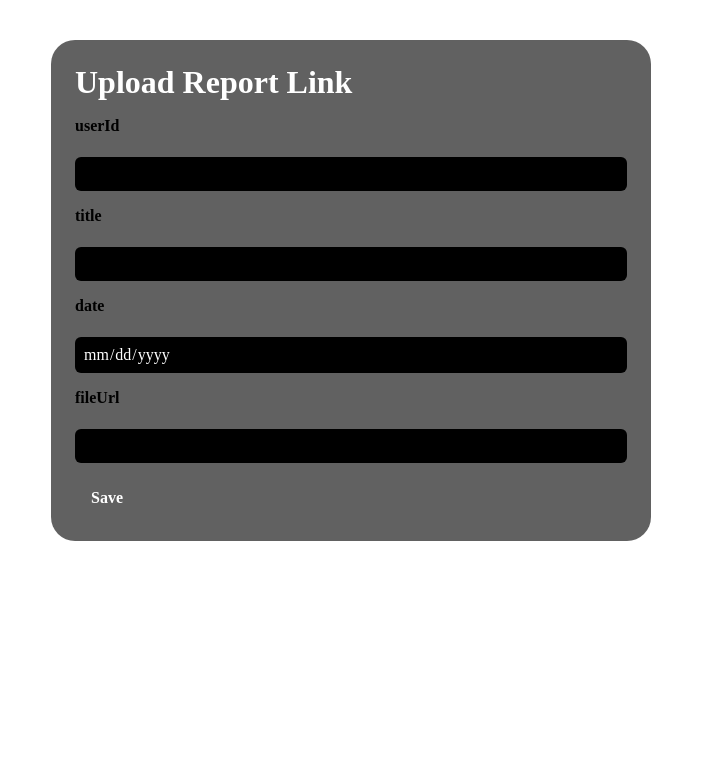
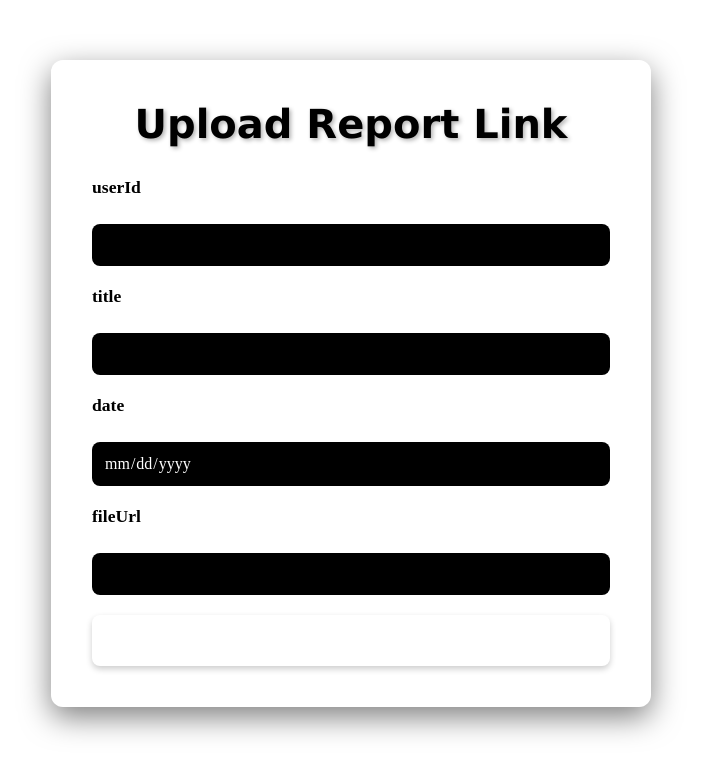
Before and after one commit to davepatel2/RP_laurain_frontend, a Next.js app: page /admin in a window 1280 px wide. Shown: the top 774 px of the page, without its empty margins (289-990 px from the left). Built offline with nearby package versions, Linux system fonts and the light colour scheme; no server answers.

Commit message:
updated account styles

```diff
--- a/styles/account.css
+++ b/styles/account.css
@@ -2,8 +2,12 @@
 .account-container {
     max-width: 1000px;
     margin: 40px auto;
-    padding: 0 16px;
-
+    padding: 30px;
+    background-color: var(--gray_800);
+    border-radius: 12px;
+    box-shadow: 0 10px 30px rgba(0, 0, 0, 0.5); /* Stronger shadow */
+    border: 1px solid rgba(255, 255, 255, 0.1);
+    color: var(--white_a700);
   }
 
   /* and for your list of reports: */
@@ -14,10 +18,20 @@
   }
 
   .report-item {
-    background: var(--gray_800);
-    padding: 12px;
-    border-radius: var(--radius-xs);
-    margin-bottom: 12px;
+    background: var(--gray_900);
+    padding: 25px;
+    border-radius: 12px;
+    box-shadow: 0 5px 15px rgba(0, 0, 0, 0.3); /* Refined shadow */
+    display: flex;
+    flex-direction: column;
+    justify-content: space-between;
+    transition: transform 0.3s ease, box-shadow 0.3s ease; /* Add transition for hover */
+    border: 1px solid rgba(255, 255, 255, 0.05);
+  }
+
+  .report-item:hover {
+    transform: translateY(-8px); /* Lift effect on hover */
+    box-shadow: 0 12px 25px rgba(0, 0, 0, 0.4);
   }
 
   .report-item h2 {
@@ -40,12 +54,16 @@
   /* Container & Heading */
 .account-container h1 {
   text-align: center;
-  font-size: 2rem;
-  margin-bottom: 1rem;
-  color: var(--white_a700);
-  background-color: var(--gray_900);
-  border-radius: var(--radius-md);
-
+  font-size: 2.8rem;
+  margin-bottom: 30px;
+  color: var(--gold_500);
+  background-color: transparent; /* No background for h1 */
+  border-radius: 0;
+  padding: 0;
+  font-family: 'Verdana', sans-serif;
+  text-shadow: 2px 2px 4px rgba(0, 0, 0, 0.3);
+  border-bottom: 2px solid rgba(255, 255, 255, 0.1);
+  padding-bottom: 15px;
 }
 
 /* “No reports” message */
@@ -54,13 +72,14 @@
   color: var(--gray_400);
   font-style: italic;
   margin-top: 2rem;
+  font-size: 1.1rem;
 }
 
 /* Grid of cards */
 .report-list {
   display: grid;
-  grid-template-columns: repeat(auto-fit, minmax(260px, 1fr));
-  gap: 1.5rem;
+  grid-template-columns: repeat(auto-fit, minmax(280px, 1fr)); /* Slightly larger cards */
+  gap: 25px; /* Increased gap */
   padding: 0;
   margin: 0;
   list-style: none;
@@ -68,26 +87,34 @@
 
 /* Individual card */
 .report-item {
-  background: var(--gray_800);
-  padding: 1.25rem;
-  border-radius: var(--radius-md);
-  box-shadow: 0 2px 8px rgba(0, 0, 0, 0.3);
+  background: var(--gray_900);
+  padding: 25px;
+  border-radius: 12px;
+  box-shadow: 0 5px 15px rgba(0, 0, 0, 0.3); /* Refined shadow */
   display: flex;
   flex-direction: column;
   justify-content: space-between;
+  transition: transform 0.3s ease, box-shadow 0.3s ease; /* Add transition for hover */
+  border: 1px solid rgba(255, 255, 255, 0.05);
+}
+
+.report-item:hover {
+  transform: translateY(-8px); /* Lift effect on hover */
+  box-shadow: 0 12px 25px rgba(0, 0, 0, 0.4);
 }
 
 /* Title & date */
 .report-title {
-  font-size: 1.25rem;
-  margin: 0 0 0.5rem;
-  color: var(--white_a700);
+  font-size: 1.5rem; /* Larger title */
+  margin: 0 0 10px;
+  color: var(--gold_500);
+  font-weight: 600;
 }
 
 .report-date {
-  font-size: 0.875rem;
+  font-size: 0.95rem; /* Slightly larger date */
   color: var(--gray_400);
-  margin-bottom: 1rem;
+  margin-bottom: 20px;
 }
 
 /* “View Report” button */
@@ -95,13 +122,53 @@
   align-self: flex-start;
   background-color: var(--gold_500);
   color: #fff;
-  padding: 0.5rem 1rem;
-  border-radius: var(--radius-xs);
+  padding: 12px 25px;
+  border-radius: 8px;
   text-decoration: none;
   font-weight: bold;
-  transition: background-color 0.2s ease;
+  transition: background-color 0.2s ease, transform 0.2s ease; /* Added transform transition */
+  text-transform: uppercase;
+  letter-spacing: 0.5px;
+  box-shadow: 0 3px 6px rgba(0, 0, 0, 0.2);
 }
 
 .btn-report:hover {
   background-color: var(--gold_600);
+  transform: translateY(-2px); /* Slight lift on hover */
+  box-shadow: 0 5px 10px rgba(0, 0, 0, 0.3);
 }
+
+/* Responsive adjustments */
+@media (max-width: 768px) {
+  .account-container {
+    margin: 20px auto;
+    padding: 20px;
+  }
+
+  .account-container h1 {
+    font-size: 2.2rem;
+    margin-bottom: 20px;
+  }
+
+  .report-list {
+    grid-template-columns: 1fr;
+    gap: 20px;
+  }
+
+  .report-item {
+    padding: 20px;
+  }
+
+  .report-title {
+    font-size: 1.3rem;
+  }
+
+  .report-date {
+    font-size: 0.85rem;
+    margin-bottom: 15px;
+  }
+
+  .btn-report {
+    padding: 10px 20px;
+  }
+}
--- a/styles/admin.css
+++ b/styles/admin.css
@@ -1,40 +1,94 @@
 /* styles/admin.css */
 .admin-form {
     max-width: 600px;
-    margin: 40px auto;
-    padding: 24px;
-    background-color: var(--gray_900_b2);
-    border-radius: var(--radius-md);
+    margin: 60px auto;
+    padding: 40px;
+    background-color: var(--gray_800);
+    border-radius: 12px;
+    box-shadow: 0 10px 30px rgba(0, 0, 0, 0.5);
+    border: 1px solid rgba(255, 255, 255, 0.1);
   }
 
   .admin-form h1 {
-    margin-bottom: 16px;
-    color: var(--white_a700);
+    margin-bottom: 30px;
+    color: var(--gold_500);
+    text-align: center;
+    font-size: 2.5rem;
+    font-family: 'Verdana', sans-serif;
+    text-shadow: 2px 2px 4px rgba(0, 0, 0, 0.3);
   }
 
   .admin-form label {
     display: block;
-    margin-bottom: 4px;
+    margin-bottom: 8px;
     color: var(--gray_300);
     font-weight: bold;
+    font-size: 1.1rem;
   }
 
   .admin-form input {
     width: 100%;
-    padding: 8px;
-    margin-bottom: 16px;
+    padding: 12px;
+    margin-bottom: 20px;
     border: 1px solid var(--gray_700);
-    border-radius: var(--radius-xs);
+    border-radius: 8px;
     background-color: var(--black_900);
     color: var(--white_a700);
+    font-size: 1rem;
+    transition: border-color 0.3s ease, box-shadow 0.3s ease;
+  }
+
+  .admin-form input:focus {
+    outline: none;
+    border-color: var(--gold_500);
+    box-shadow: 0 0 0 3px rgba(255, 193, 7, 0.3);
   }
 
   .admin-form button {
-    padding: 10px 16px;
+    width: 100%;
+    padding: 15px 20px;
     border: none;
-    border-radius: var(--radius-xs);
+    border-radius: 8px;
     background-color: var(--gold_500);
     color: #fff;
     font-weight: bold;
     cursor: pointer;
+    font-size: 1.1rem;
+    text-transform: uppercase;
+    letter-spacing: 0.5px;
+    transition: background-color 0.2s ease, transform 0.2s ease, box-shadow 0.2s ease;
+    box-shadow: 0 3px 6px rgba(0, 0, 0, 0.2);
   }
+
+  .admin-form button:hover {
+    background-color: var(--gold_600);
+    transform: translateY(-2px);
+    box-shadow: 0 5px 10px rgba(0, 0, 0, 0.3);
+  }
+
+  /* Responsive adjustments */
+@media (max-width: 768px) {
+    .admin-form {
+      margin: 30px auto;
+      padding: 25px;
+    }
+
+    .admin-form h1 {
+      font-size: 2rem;
+      margin-bottom: 20px;
+    }
+
+    .admin-form label {
+      font-size: 1rem;
+    }
+
+    .admin-form input {
+      padding: 10px;
+      margin-bottom: 15px;
+    }
+
+    .admin-form button {
+      padding: 12px 15px;
+      font-size: 1rem;
+    }
+  }
```
